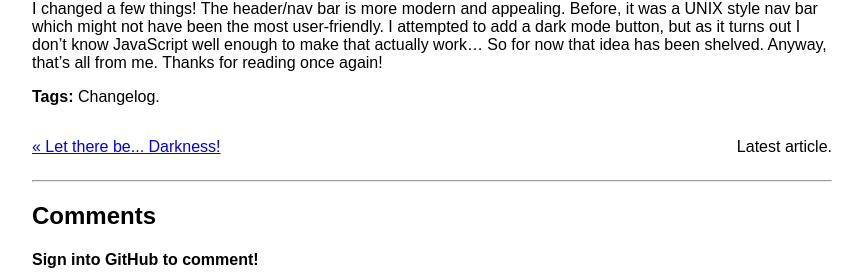
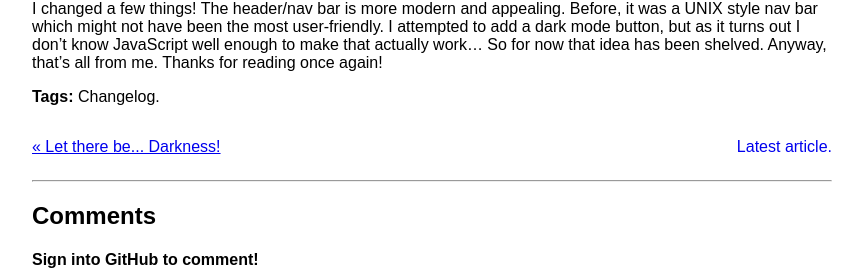
Before and after one commit to kgdn/kgdn.github.io, a Jekyll site: the page built from _posts/2022-06-13-miniature-makeover.md, in a window 1280 px wide. Shown: the part 210-490 px from the top of the page, without its empty margins (208-1071 px from the left). Built offline with Jekyll 4.4.1, drawn with Linux system fonts in a browser that asks for light colours; comment, search, counter and statistics services are not loaded; grey boxes are pictures that could not be loaded.

Commit message:
Undo changes

```diff
--- a/styles/style.css
+++ b/styles/style.css
@@ -100,5 +100,4 @@ footer {
 .nav .next {
   float: right;
   text-align: right;
-  color: var(--text);
 }
```
